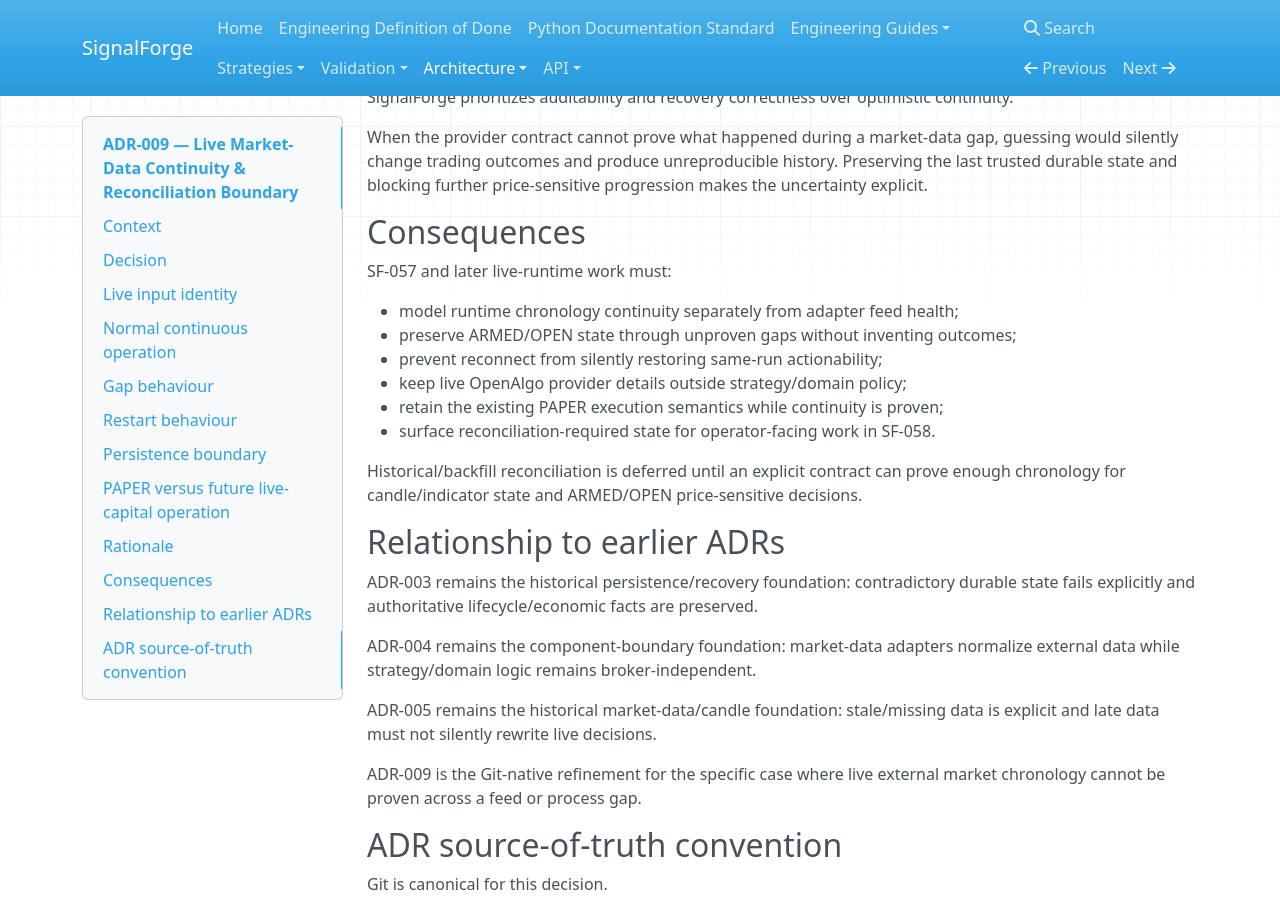
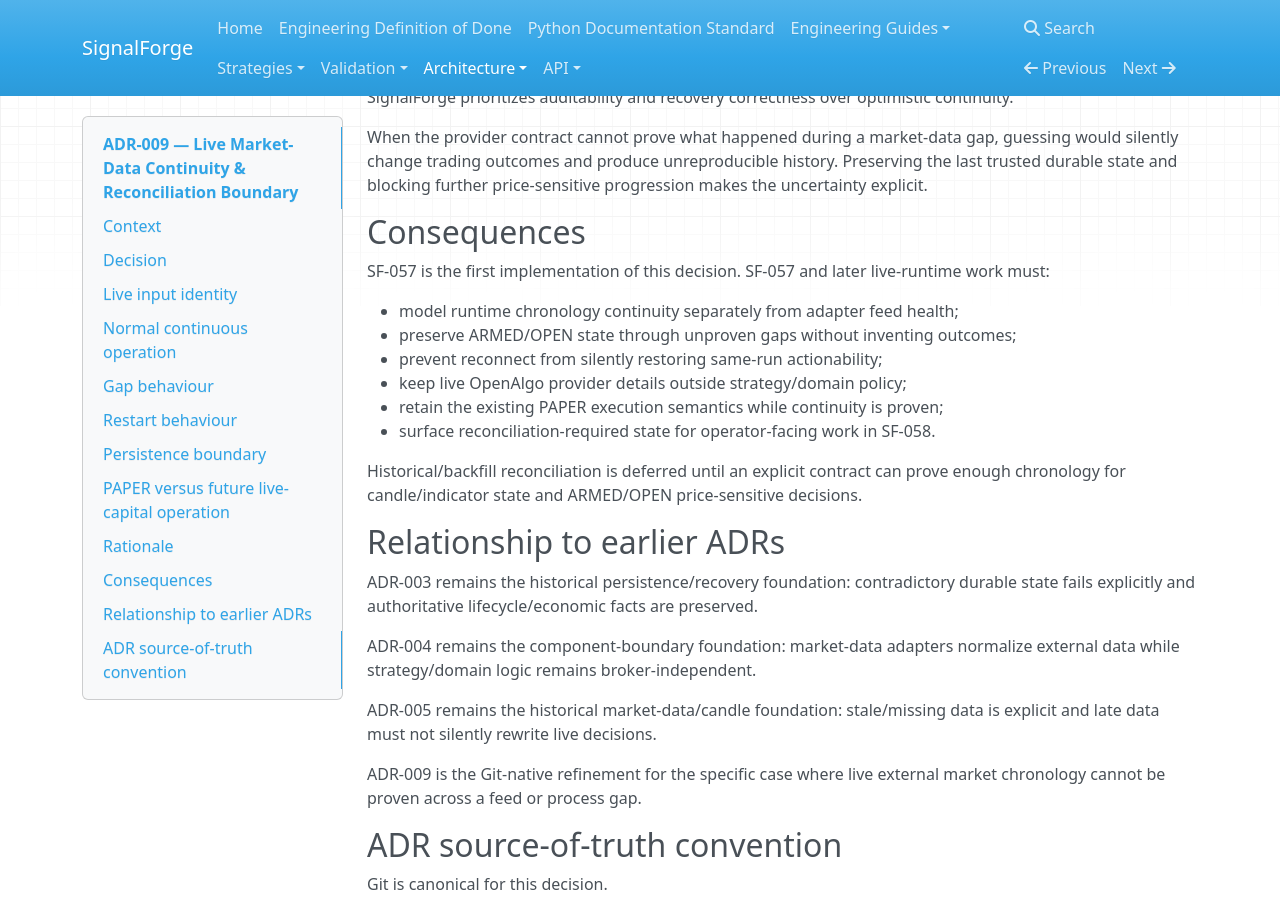
Before and after one commit to harishkamathuk/signalforge, an MkDocs documentation site: the page built from docs/architecture/decisions/ADR-009-live-market-data-continuity-reconciliation-boundary.md, in a window 1280 px wide and 900 px high, scrolled down 4052 px. Built offline with MkDocs 1.6.1, drawn with Linux system fonts in a browser that asks for light colours; nearby versions of some CDN libraries.

Commit message:
ADR-009: link first implementing work item

```diff
--- a/docs/architecture/decisions/ADR-009-live-market-data-continuity-reconciliation-boundary.md
+++ b/docs/architecture/decisions/ADR-009-live-market-data-continuity-reconciliation-boundary.md
@@ -194,7 +194,7 @@ durable state and blocking further price-sensitive progression makes the uncerta
 
 ## Consequences
 
-SF-057 and later live-runtime work must:
+SF-057 is the first implementation of this decision. SF-057 and later live-runtime work must:
 
 - model runtime chronology continuity separately from adapter feed health;
 - preserve ARMED/OPEN state through unproven gaps without inventing outcomes;
```
